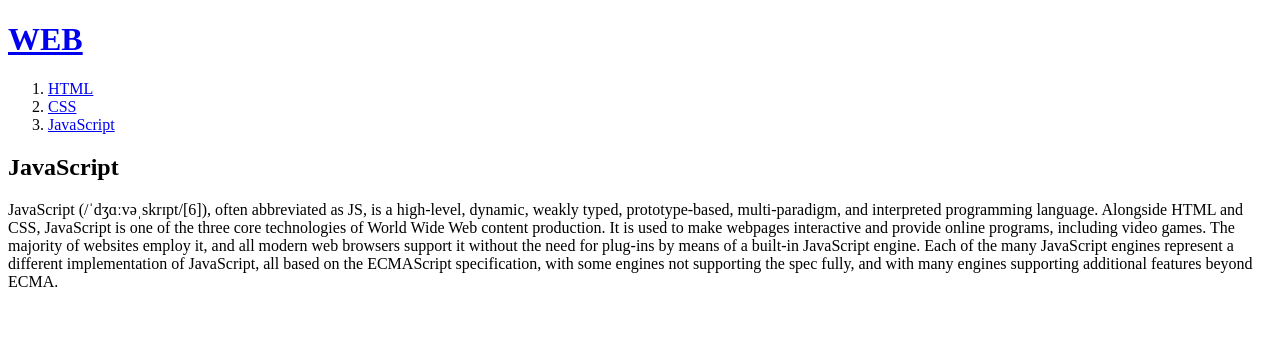
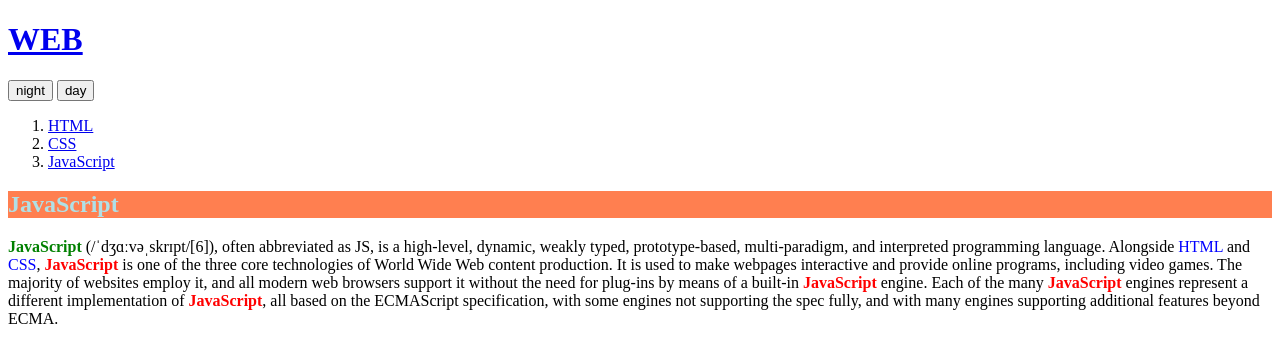
Before and after one commit to seung-gyu-kim/web1, a plain HTML site: page 3.html in a window 1280 px wide. Drawn offline with Linux system fonts and the light colour scheme.

Commit message:
javascript update
day / night changing version

```diff
--- a/3.html
+++ b/3.html
@@ -3,21 +3,37 @@
 <head>
   <title>WEB1 - JavaScript</title>
   <meta charset="utf-8">
+  <style>
+    .js {
+      font-weight: bold;
+      color: red;
+    }
+    #first {
+      color: green;
+    }
+    span {
+      color: blue;
+    }
+  </style>
 </head>
 <body>
   <h1><a href="index.html">WEB</a></h1>
+  <input type="button" value="night" onclick="
+    document.querySelector('body').style.backgroundColor = 'black';
+    document.querySelector('body').style.color = 'white';
+  ">
+  <input type="button" value="day" onclick="
+  document.querySelector('body').style.backgroundColor = 'white';
+  document.querySelector('body').style.color = 'black';
+  ">
   <ol>
     <li><a href="1.html">HTML</a></li>
     <li><a href="2.html">CSS</a></li>
     <li><a href="3.html">JavaScript</a></li>
   </ol>
-    <h2>JavaScript</h2>
+  <h2 style="background-color: coral; color: powderblue;">JavaScript</h2>
   <p>
-        JavaScript (/ˈdʒɑːvəˌskrɪpt/[6]), often abbreviated as JS, is a high-level, dynamic, weakly typed, prototype-based, multi-paradigm, and interpreted programming language. Alongside HTML and CSS, JavaScript is one of the three core technologies of World Wide Web content production. It is used to make webpages interactive and provide online programs, including video games. The majority of websites employ it, and all modern web browsers support it without the need for plug-ins by means of a built-in JavaScript engine. Each of the many JavaScript engines represent a different implementation of JavaScript, all based on the ECMAScript specification, with some engines not supporting the spec fully, and with many engines supporting additional features beyond ECMA.
+    <span id="first" class="js">JavaScript</span> (/ˈdʒɑːvəˌskrɪpt/[6]), often abbreviated as JS, is a high-level, dynamic, weakly typed, prototype-based, multi-paradigm, and interpreted programming language. Alongside <span>HTML</span> and <span>CSS</span>, <span class="js">JavaScript</span> is one of the three core technologies of World Wide Web content production. It is used to make webpages interactive and provide online programs, including video games. The majority of websites employ it, and all modern web browsers support it without the need for plug-ins by means of a built-in <span class="js">JavaScript</span> engine. Each of the many <span class="js">JavaScript</span> engines represent a different implementation of <span class="js">JavaScript</span>, all based on the ECMAScript specification, with some engines not supporting the spec fully, and with many engines supporting additional features beyond ECMA.
   </p>
 </body>
 </html>
-
-    </p>
-</body>
-</html>
```
Also changed, not shown: 1.html (+3 -0 lines), 2.html (+0 -4 lines), index.html (+0 -4 lines). Lines whose indentation alone changed are shown as unchanged.
